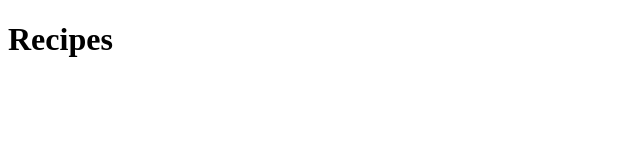
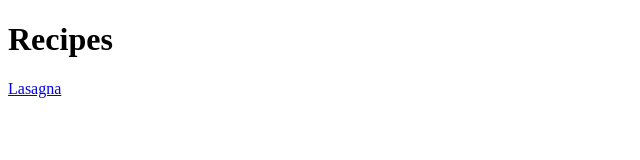
Before and after one commit to ChiaraVerheij/odin-recipes, a plain HTML site: page index.html in a window 1280 px wide. Shown: the full height of the page, 0-640 px from the left. Drawn offline with Linux system fonts and the light colour scheme.

Commit message:
Link Lasagna recipe created

```diff
--- a/index.html
+++ b/index.html
@@ -6,7 +6,7 @@
     </head>
     <body>
         <h1>Recipes</h1>
-
+        <a href= './Recipes/lasagna.html'> Lasagna </a>
     </body>
 
 </html>
```
